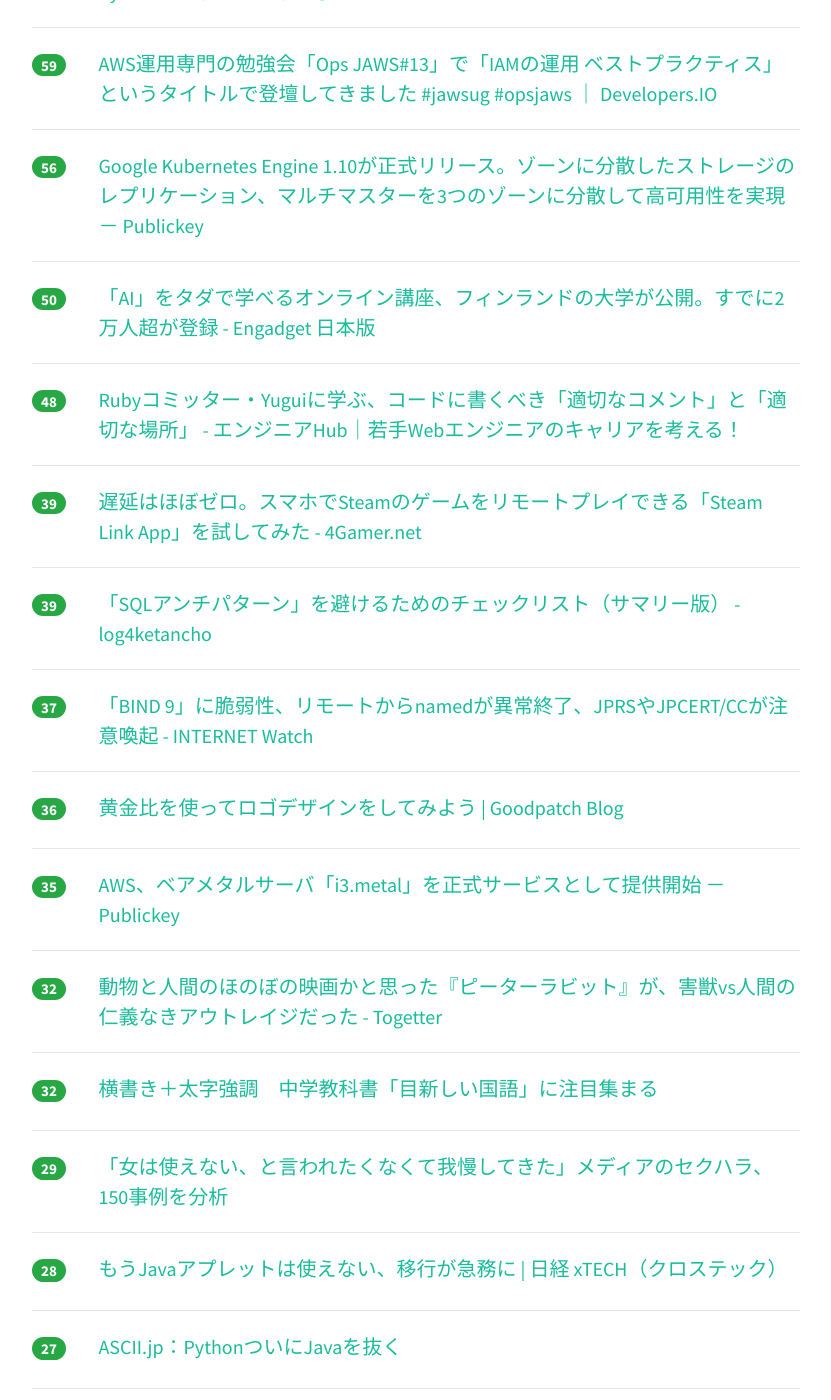
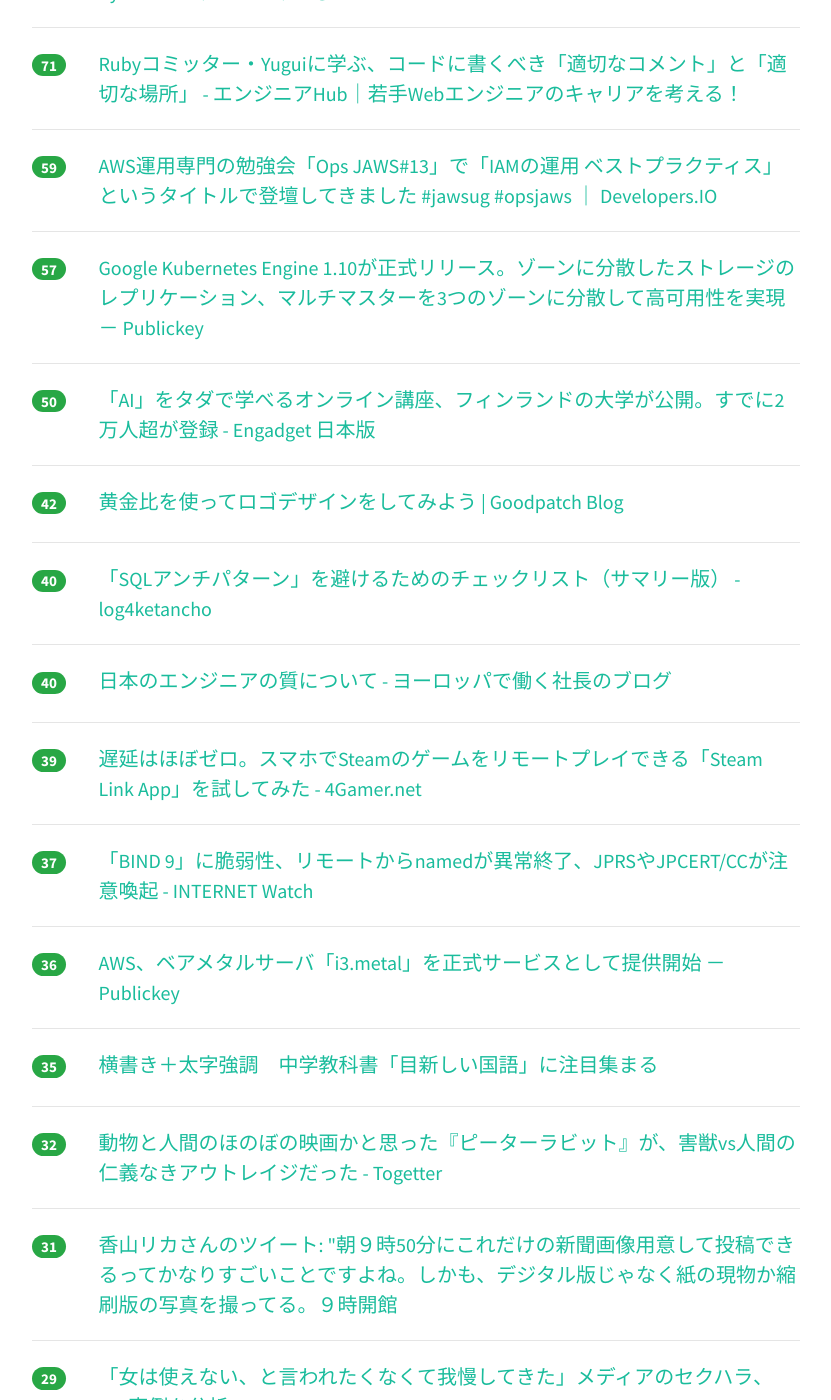
Before and after one commit to yatta47/hatena-matome-site, a Jekyll site: the page built from _posts/2018-05-22-hatena.md, in a window 1280 px wide and 1400 px high, scrolled down 832 px. Shown: the whole window, without its empty margins (224-1055 px from the left). Built offline with Jekyll 4.4.1, drawn with Linux system fonts in a browser that asks for light colours; nearby versions of some CDN libraries; some of the changed text lies outside the part shown.

Commit message:
Updated 2018-05-22

```diff
--- a/_posts/2018-05-22-hatena.md
+++ b/_posts/2018-05-22-hatena.md
@@ -1,34 +1,39 @@
 ---
 layout: post
 title:  "2018-05-22 はてぶIT"
-date:   2018-05-22 16:03:30
+date:   2018-05-22 17:03:24
 tags: [it-hotentry]
 ---
-48 件のデータあり
+50 件のデータあり
 
 <hr><div class="row">
-<div class="col-1"><span class="badge badge-pill badge-success h2">223</span></div>
+<div class="col-1"><span class="badge badge-pill badge-success h2">242</span></div>
 <div class="col-11"><a href='http://business.nikkeibp.co.jp/atcl/opinion/16/041100064/052100004/' target='_blank'>列に割り込む中国人は、怒られたらどうするか？：日経ビジネスオンライン</a></div>
 </div>
 <hr>
 <div class="row">
-<div class="col-1"><span class="badge badge-pill badge-success h2">127</span></div>
+<div class="col-1"><span class="badge badge-pill badge-success h2">140</span></div>
 <div class="col-11"><a href='https://coliss.com/articles/build-websites/operation/javascript/native-like-animations-for-page-transitions.html' target='_blank'>Vue.jsとNuxt.jsを使用して、Webページのページ遷移に気持ちいいアニメーションを与えるチュートリアル | コリス</a></div>
 </div>
 <hr>
 <div class="row">
-<div class="col-1"><span class="badge badge-pill badge-success h2">101</span></div>
+<div class="col-1"><span class="badge badge-pill badge-success h2">104</span></div>
+<div class="col-11"><a href='https://withnews.jp/article/f0180522000qq000000000000000W04y10301qq000017280A' target='_blank'>松本人志の「初代相方」の今…「嫉妬と喪失感」で過ごした30代 - withnews（ウィズニュース）</a></div>
+</div>
+<hr>
+<div class="row">
+<div class="col-1"><span class="badge badge-pill badge-success h2">102</span></div>
 <div class="col-11"><a href='http://www.itmedia.co.jp/news/articles/1805/21/news103.html' target='_blank'>「世界最速処理性能」　MUFGとAkamaiが新型ブロックチェーンを開発 - ITmedia NEWS</a></div>
 </div>
 <hr>
 <div class="row">
-<div class="col-1"><span class="badge badge-pill badge-success h2">79</span></div>
-<div class="col-11"><a href='https://withnews.jp/article/f0180522000qq000000000000000W04y10301qq000017280A' target='_blank'>松本人志の「初代相方」の今…「嫉妬と喪失感」で過ごした30代 - withnews（ウィズニュース）</a></div>
+<div class="col-1"><span class="badge badge-pill badge-success h2">81</span></div>
+<div class="col-11"><a href='http://www.atmarkit.co.jp/ait/articles/1805/22/news043.html' target='_blank'>VS CodeでPythonするために必要なこと (1/3)：Visual Studio Codeで始めるPythonプログラミング - ＠IT</a></div>
 </div>
 <hr>
 <div class="row">
-<div class="col-1"><span class="badge badge-pill badge-success h2">62</span></div>
-<div class="col-11"><a href='http://www.atmarkit.co.jp/ait/articles/1805/22/news043.html' target='_blank'>VS CodeでPythonするために必要なこと (1/3)：Visual Studio Codeで始めるPythonプログラミング - ＠IT</a></div>
+<div class="col-1"><span class="badge badge-pill badge-success h2">71</span></div>
+<div class="col-11"><a href='https://employment.en-japan.com/engineerhub/entry/2018/05/22/110000' target='_blank'>Rubyコミッター・Yuguiに学ぶ、コードに書くべき「適切なコメント」と「適切な場所」 - エンジニアHub｜若手Webエンジニアのキャリアを考える！</a></div>
 </div>
 <hr>
 <div class="row">
@@ -37,7 +42,7 @@ tags: [it-hotentry]
 </div>
 <hr>
 <div class="row">
-<div class="col-1"><span class="badge badge-pill badge-success h2">56</span></div>
+<div class="col-1"><span class="badge badge-pill badge-success h2">57</span></div>
 <div class="col-11"><a href='https://www.publickey1.jp/blog/18/google_kubernetes_engine_1103.html' target='_blank'>Google Kubernetes Engine 1.10が正式リリース。ゾーンに分散したストレージのレプリケーション、マルチマスターを3つのゾーンに分散して高可用性を実現 － Publickey</a></div>
 </div>
 <hr>
@@ -47,18 +52,23 @@ tags: [it-hotentry]
 </div>
 <hr>
 <div class="row">
-<div class="col-1"><span class="badge badge-pill badge-success h2">48</span></div>
-<div class="col-11"><a href='https://employment.en-japan.com/engineerhub/entry/2018/05/22/110000' target='_blank'>Rubyコミッター・Yuguiに学ぶ、コードに書くべき「適切なコメント」と「適切な場所」 - エンジニアHub｜若手Webエンジニアのキャリアを考える！</a></div>
+<div class="col-1"><span class="badge badge-pill badge-success h2">42</span></div>
+<div class="col-11"><a href='https://goodpatch.com/blog/logo-design-by-golden-ratio/' target='_blank'>黄金比を使ってロゴデザインをしてみよう | Goodpatch Blog</a></div>
+</div>
+<hr>
+<div class="row">
+<div class="col-1"><span class="badge badge-pill badge-success h2">40</span></div>
+<div class="col-11"><a href='http://www.ketancho.net/entry/2018/04/25/075500' target='_blank'>「SQLアンチパターン」を避けるためのチェックリスト（サマリー版） - log4ketancho</a></div>
+</div>
+<hr>
+<div class="row">
+<div class="col-1"><span class="badge badge-pill badge-success h2">40</span></div>
+<div class="col-11"><a href='http://cloverstudioceo.hatenablog.com/entry/2018/05/21/173309' target='_blank'>日本のエンジニアの質について - ヨーロッパで働く社長のブログ</a></div>
 </div>
 <hr>
 <div class="row">
 <div class="col-1"><span class="badge badge-pill badge-success h2">39</span></div>
 <div class="col-11"><a href='http://www.4gamer.net/games/038/G003821/20180521049/' target='_blank'>遅延はほぼゼロ。スマホでSteamのゲームをリモートプレイできる「Steam Link App」を試してみた - 4Gamer.net</a></div>
-</div>
-<hr>
-<div class="row">
-<div class="col-1"><span class="badge badge-pill badge-success h2">39</span></div>
-<div class="col-11"><a href='http://www.ketancho.net/entry/2018/04/25/075500' target='_blank'>「SQLアンチパターン」を避けるためのチェックリスト（サマリー版） - log4ketancho</a></div>
 </div>
 <hr>
 <div class="row">
@@ -68,12 +78,12 @@ tags: [it-hotentry]
 <hr>
 <div class="row">
 <div class="col-1"><span class="badge badge-pill badge-success h2">36</span></div>
-<div class="col-11"><a href='https://goodpatch.com/blog/logo-design-by-golden-ratio/' target='_blank'>黄金比を使ってロゴデザインをしてみよう | Goodpatch Blog</a></div>
+<div class="col-11"><a href='https://www.publickey1.jp/blog/18/awsi3metal.html' target='_blank'>AWS、ベアメタルサーバ「i3.metal」を正式サービスとして提供開始 － Publickey</a></div>
 </div>
 <hr>
 <div class="row">
 <div class="col-1"><span class="badge badge-pill badge-success h2">35</span></div>
-<div class="col-11"><a href='https://www.publickey1.jp/blog/18/awsi3metal.html' target='_blank'>AWS、ベアメタルサーバ「i3.metal」を正式サービスとして提供開始 － Publickey</a></div>
+<div class="col-11"><a href='http://kyoko-np.net/2018052201.html' target='_blank'>横書き＋太字強調　中学教科書「目新しい国語」に注目集まる</a></div>
 </div>
 <hr>
 <div class="row">
@@ -82,8 +92,8 @@ tags: [it-hotentry]
 </div>
 <hr>
 <div class="row">
-<div class="col-1"><span class="badge badge-pill badge-success h2">32</span></div>
-<div class="col-11"><a href='http://kyoko-np.net/2018052201.html' target='_blank'>横書き＋太字強調　中学教科書「目新しい国語」に注目集まる</a></div>
+<div class="col-1"><span class="badge badge-pill badge-success h2">31</span></div>
+<div class="col-11"><a href='http://twitter.com/rkayama/status/998764472771596288' target='_blank'>香山リカさんのツイート: "朝９時50分にこれだけの新聞画像用意して投稿できるってかなりすごいことですよね。しかも、デジタル版じゃなく紙の現物か縮刷版の写真を撮ってる。９時開館</a></div>
 </div>
 <hr>
 <div class="row">
@@ -92,22 +102,27 @@ tags: [it-hotentry]
 </div>
 <hr>
 <div class="row">
-<div class="col-1"><span class="badge badge-pill badge-success h2">28</span></div>
+<div class="col-1"><span class="badge badge-pill badge-success h2">29</span></div>
 <div class="col-11"><a href='http://tech.nikkeibp.co.jp/atcl/nxt/column/18/00294/051900003/' target='_blank'>もうJavaアプレットは使えない、移行が急務に | 日経 xTECH（クロステック）</a></div>
 </div>
 <hr>
 <div class="row">
-<div class="col-1"><span class="badge badge-pill badge-success h2">27</span></div>
+<div class="col-1"><span class="badge badge-pill badge-success h2">28</span></div>
 <div class="col-11"><a href='http://ascii.jp/elem/000/001/679/1679704/' target='_blank'>ASCII.jp：PythonついにJavaを抜く</a></div>
 </div>
 <hr>
 <div class="row">
-<div class="col-1"><span class="badge badge-pill badge-success h2">27</span></div>
+<div class="col-1"><span class="badge badge-pill badge-success h2">28</span></div>
 <div class="col-11"><a href='https://wired.jp/2018/05/22/google-and-facebook-gdpr/' target='_blank'>フェイスブックとグーグルは、データ保護規制「GDPR」の可能性を“潰そう”としている｜WIRED.jp</a></div>
 </div>
 <hr>
 <div class="row">
-<div class="col-1"><span class="badge badge-pill badge-success h2">27</span></div>
+<div class="col-1"><span class="badge badge-pill badge-success h2">28</span></div>
+<div class="col-11"><a href='http://program-memo.com/archives/135' target='_blank'>コーディング時間を大幅短縮！Moment.jsでよく使う5つの機能 | ProgramMemo</a></div>
+</div>
+<hr>
+<div class="row">
+<div class="col-1"><span class="badge badge-pill badge-success h2">28</span></div>
 <div class="col-11"><a href='http://uxmilk.jp/72126' target='_blank'>ログアウトのUXを軽視してはならない | UX MILK</a></div>
 </div>
 <hr>
@@ -117,27 +132,17 @@ tags: [it-hotentry]
 </div>
 <hr>
 <div class="row">
-<div class="col-1"><span class="badge badge-pill badge-success h2">26</span></div>
-<div class="col-11"><a href='http://program-memo.com/archives/135' target='_blank'>コーディング時間を大幅短縮！Moment.jsでよく使う5つの機能 | ProgramMemo</a></div>
-</div>
-<hr>
-<div class="row">
 <div class="col-1"><span class="badge badge-pill badge-success h2">25</span></div>
 <div class="col-11"><a href='https://togetter.com/li/1229574' target='_blank'>栗城史多さんの訃報に際し、執拗に彼を攻撃してきた人々がいたこともネットの記憶として残したい。 - Togetter</a></div>
 </div>
 <hr>
 <div class="row">
 <div class="col-1"><span class="badge badge-pill badge-success h2">25</span></div>
-<div class="col-11"><a href='http://cloverstudioceo.hatenablog.com/entry/2018/05/21/173309' target='_blank'>日本のエンジニアの質について - ヨーロッパで働く社長のブログ</a></div>
+<div class="col-11"><a href='https://dev.classmethod.jp/cloud/aws/create-aws-account-by-cli/' target='_blank'>コマンド一発でAWSアカウントを作成する～AWS Organizationsを利用するための事前準備を添えて～ ｜ Developers.IO</a></div>
 </div>
 <hr>
 <div class="row">
 <div class="col-1"><span class="badge badge-pill badge-success h2">24</span></div>
-<div class="col-11"><a href='https://dev.classmethod.jp/cloud/aws/create-aws-account-by-cli/' target='_blank'>コマンド一発でAWSアカウントを作成する～AWS Organizationsを利用するための事前準備を添えて～ ｜ Developers.IO</a></div>
-</div>
-<hr>
-<div class="row">
-<div class="col-1"><span class="badge badge-pill badge-success h2">23</span></div>
 <div class="col-11"><a href='https://speakerdeck.com/mottox2/wordpress-gatsby' target='_blank'>WordPressのフロントエンドをGatsbyにリプレースした話 / wordpress-gatsby // Speaker Deck</a></div>
 </div>
 <hr>
@@ -147,13 +152,23 @@ tags: [it-hotentry]
 </div>
 <hr>
 <div class="row">
+<div class="col-1"><span class="badge badge-pill badge-success h2">22</span></div>
+<div class="col-11"><a href='https://www.suzukikenichi.com/blog/google-only-checks-canonicals-on-the-raw-html-not-the-rendered-one/' target='_blank'>クライアントサイドでレンダリングしたrel="canonical"をGoogleは完全無視 | 海外SEO情報ブログ</a></div>
+</div>
+<hr>
+<div class="row">
 <div class="col-1"><span class="badge badge-pill badge-success h2">21</span></div>
 <div class="col-11"><a href='http://www.arupakano.com/entry/google-chrome-extensions' target='_blank'>ブロガー向けGoogle Chrome拡張機能まとめ - あるアルパカの知恵</a></div>
 </div>
 <hr>
 <div class="row">
 <div class="col-1"><span class="badge badge-pill badge-success h2">21</span></div>
-<div class="col-11"><a href='https://www.suzukikenichi.com/blog/google-only-checks-canonicals-on-the-raw-html-not-the-rendered-one/' target='_blank'>クライアントサイドでレンダリングしたrel="canonical"をGoogleは完全無視 | 海外SEO情報ブログ</a></div>
+<div class="col-11"><a href='http://nlab.itmedia.co.jp/nl/articles/1805/06/news015.html' target='_blank'>「どんな基準で黒とするのか」「責任は誰が」　海賊版サイト広告が停止しなかった理由を広告団体業界に聞いた (1/2) - ねとらぼ</a></div>
+</div>
+<hr>
+<div class="row">
+<div class="col-1"><span class="badge badge-pill badge-success h2">20</span></div>
+<div class="col-11"><a href='http://www.kzsuzuki.com/entry/agileMetrix' target='_blank'>アジャイル開発におけるメトリクスには、どういうものがあるのか - ソフトウェアの品質を学びまくる2.0</a></div>
 </div>
 <hr>
 <div class="row">
@@ -172,13 +187,13 @@ tags: [it-hotentry]
 </div>
 <hr>
 <div class="row">
-<div class="col-1"><span class="badge badge-pill badge-success h2">17</span></div>
+<div class="col-1"><span class="badge badge-pill badge-success h2">18</span></div>
 <div class="col-11"><a href='https://internet.watch.impress.co.jp/docs/news/1123049.html' target='_blank'>ISDNの「ディジタル通信モード」終了は2024年1月、企業は早急に点検と対策を！　JISAが対策ガイドライン新版を公開 - INTERNET Watch</a></div>
 </div>
 <hr>
 <div class="row">
 <div class="col-1"><span class="badge badge-pill badge-success h2">17</span></div>
-<div class="col-11"><a href='http://nlab.itmedia.co.jp/nl/articles/1805/06/news015.html' target='_blank'>「どんな基準で黒とするのか」「責任は誰が」　海賊版サイト広告が停止しなかった理由を広告団体業界に聞いた (1/2) - ねとらぼ</a></div>
+<div class="col-11"><a href='http://www.itmedia.co.jp/news/articles/1805/22/news062.html' target='_blank'>書籍全文検索、著作者の許諾不要に　改正著作権法、来年1月施行へ - ITmedia NEWS</a></div>
 </div>
 <hr>
 <div class="row">
@@ -188,12 +203,22 @@ tags: [it-hotentry]
 <hr>
 <div class="row">
 <div class="col-1"><span class="badge badge-pill badge-success h2">16</span></div>
+<div class="col-11"><a href='https://anond.hatelabo.jp/20180519002205' target='_blank'>プリキュア視聴タイムラインで、プリキュアがハイライト消えた目をしだし..</a></div>
+</div>
+<hr>
+<div class="row">
+<div class="col-1"><span class="badge badge-pill badge-success h2">16</span></div>
 <div class="col-11"><a href='https://www.lifehacker.jp/2018/05/lht-ergodox-ez.html' target='_blank'>PC作業は能力を最も発揮できる姿勢で。左右に分割でき、キーの配列を楽にカスタマイズ可能なキーボード | ライフハッカー［日本版］</a></div>
 </div>
 <hr>
 <div class="row">
-<div class="col-1"><span class="badge badge-pill badge-success h2">16</span></div>
-<div class="col-11"><a href='http://www.itmedia.co.jp/news/articles/1805/22/news062.html' target='_blank'>書籍全文検索、著作者の許諾不要に　改正著作権法、来年1月施行へ - ITmedia NEWS</a></div>
+<div class="col-1"><span class="badge badge-pill badge-success h2">15</span></div>
+<div class="col-11"><a href='https://anond.hatelabo.jp/20180521211420' target='_blank'>PCのフォルダーの整理ってみんなどうやってんだ</a></div>
+</div>
+<hr>
+<div class="row">
+<div class="col-1"><span class="badge badge-pill badge-success h2">15</span></div>
+<div class="col-11"><a href='https://togetter.com/li/1229725' target='_blank'>東京外国語大学、ついに授業で「ンゴ」を言語学的に分析してしまう - Togetter</a></div>
 </div>
 <hr>
 <div class="row">
@@ -203,17 +228,7 @@ tags: [it-hotentry]
 <hr>
 <div class="row">
 <div class="col-1"><span class="badge badge-pill badge-success h2">15</span></div>
-<div class="col-11"><a href='https://anond.hatelabo.jp/20180519002205' target='_blank'>プリキュア視聴タイムラインで、プリキュアがハイライト消えた目をしだし..</a></div>
-</div>
-<hr>
-<div class="row">
-<div class="col-1"><span class="badge badge-pill badge-success h2">15</span></div>
 <div class="col-11"><a href='https://jp.techcrunch.com/2018/05/22/zubora-tabi-launch/' target='_blank'>ペロリ創業メンバー有川氏が次に手がけるのは、チャット型の旅行代理店 | TechCrunch Japan</a></div>
-</div>
-<hr>
-<div class="row">
-<div class="col-1"><span class="badge badge-pill badge-success h2">14</span></div>
-<div class="col-11"><a href='https://anond.hatelabo.jp/20180521211420' target='_blank'>PCのフォルダーの整理ってみんなどうやってんだ</a></div>
 </div>
 <hr>
 <div class="row">
@@ -241,8 +256,3 @@ tags: [it-hotentry]
 <div class="col-11"><a href='http://blog.nicovideo.jp/niconews/74255.html' target='_blank'>生放送のニコニ広告がリニューアル！より充実した放送者支援が可能に|ニコニコインフォ</a></div>
 </div>
 <hr>
-<div class="row">
-<div class="col-1"><span class="badge badge-pill badge-success h2">10</span></div>
-<div class="col-11"><a href='http://twitter.com/rkayama/status/998764472771596288' target='_blank'>香山リカさんのツイート: "朝９時50分にこれだけの新聞画像用意して投稿できるってかなりすごいことですよね。しかも、デジタル版じゃなく紙の現物か縮刷版の写真を撮ってる。９時開館</a></div>
-</div>
-<hr>
```
